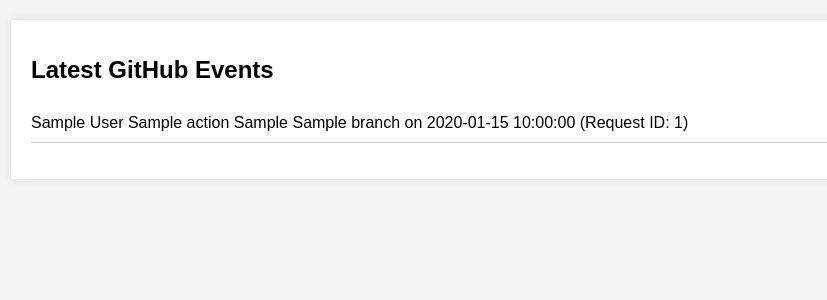
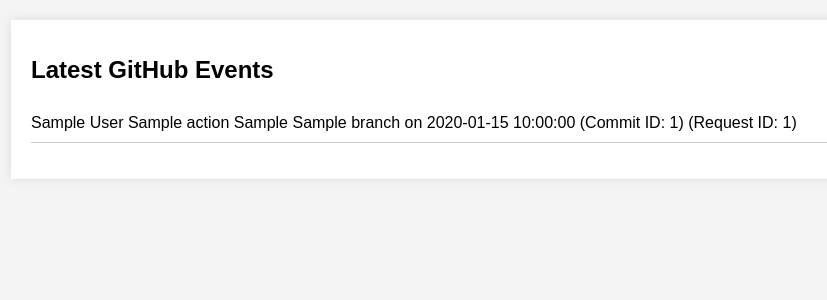
Before and after one commit to namangupta16/webhook, a Flask app: page / in a window 1280 px wide. Shown: the top 300 px of the page, without its empty margins (97-924 px from the left). Run offline with Flask 3, Linux system fonts and the light colour scheme; a database or web service that is not in the repository returns one stand-in record (values such as "Sample title").

Commit message:
added time stamp

```diff
--- a/app.py
+++ b/app.py
@@ -1,6 +1,6 @@
 from flask import Flask, request, jsonify, render_template
 from pymongo import MongoClient
-from datetime import datetime, timedelta
+from datetime import datetime
 import pytz
 
 app = Flask(__name__)
@@ -20,14 +20,15 @@
 def process_event(event_type, data):
     now_utc = datetime.utcnow()
     now_ist = now_utc.astimezone(IST)
-    timestamp = now_ist.strftime('%H:%M:%S')
+    timestamp = now_ist.strftime('%I:%M:%S %p')
 
     if event_type == "push":
         event = {
             "author": data['pusher']['name'],
             "action": "pushed to",
             "branch": data['ref'].split('/')[-1],
-            "timestamp": timestamp
+            "timestamp": timestamp,
+            "commit_id": data['head_commit']['id']
         }
     elif event_type == "pull_request":
         event = {
--- a/templates/index.html
+++ b/templates/index.html
@@ -17,6 +17,9 @@
                         {{ event['from_branch'] }}
                     {% endif %}
                     {{ event['branch'] }} on {{ event['timestamp'] }}
+                    {% if event.get('commit_id') %}
+                        (Commit ID: {{ event['commit_id'] }})
+                    {% endif %}
                     {% if event.get('request_id') %}
                         (Request ID: {{ event['request_id'] }})
                     {% endif %}
```
